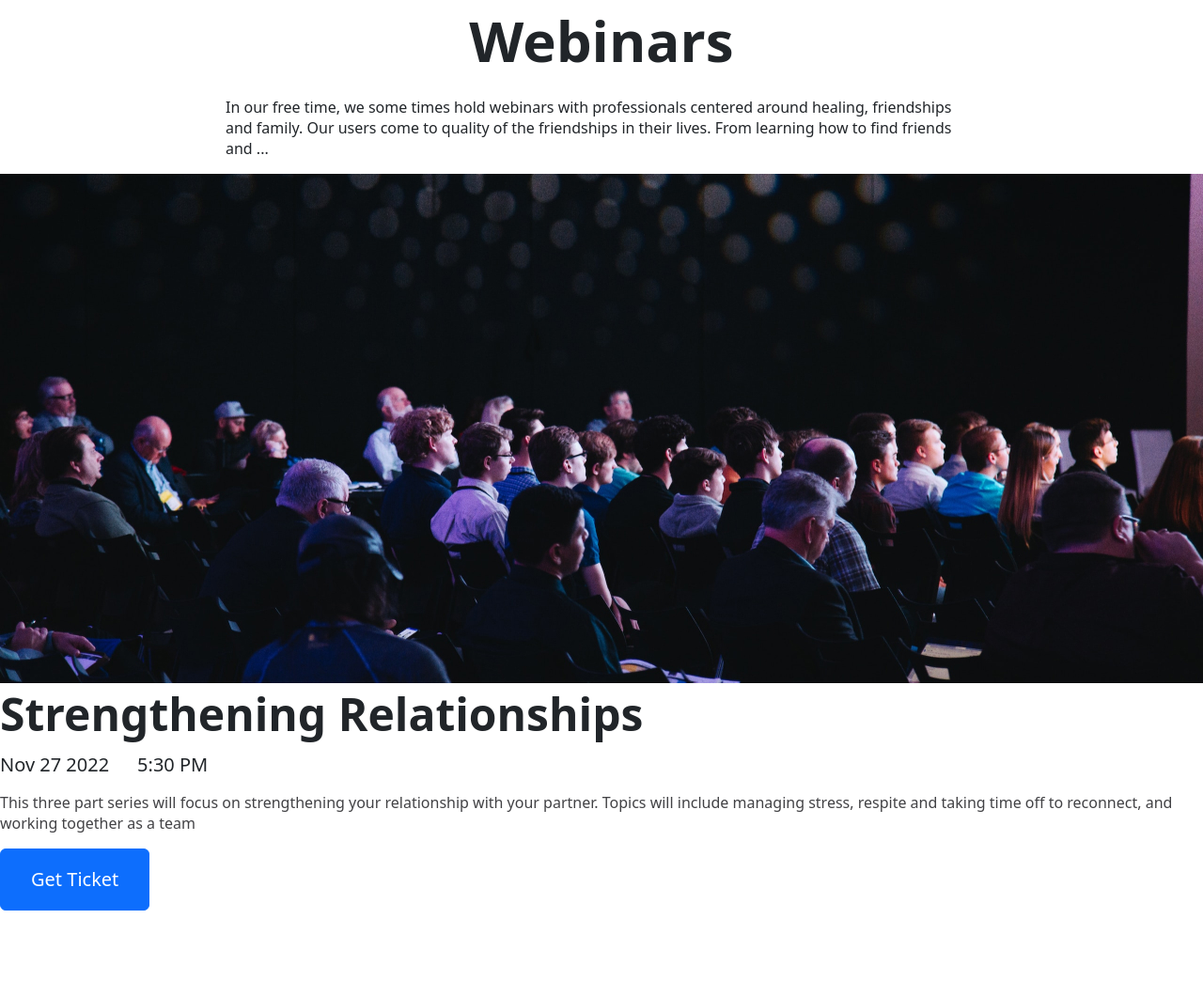
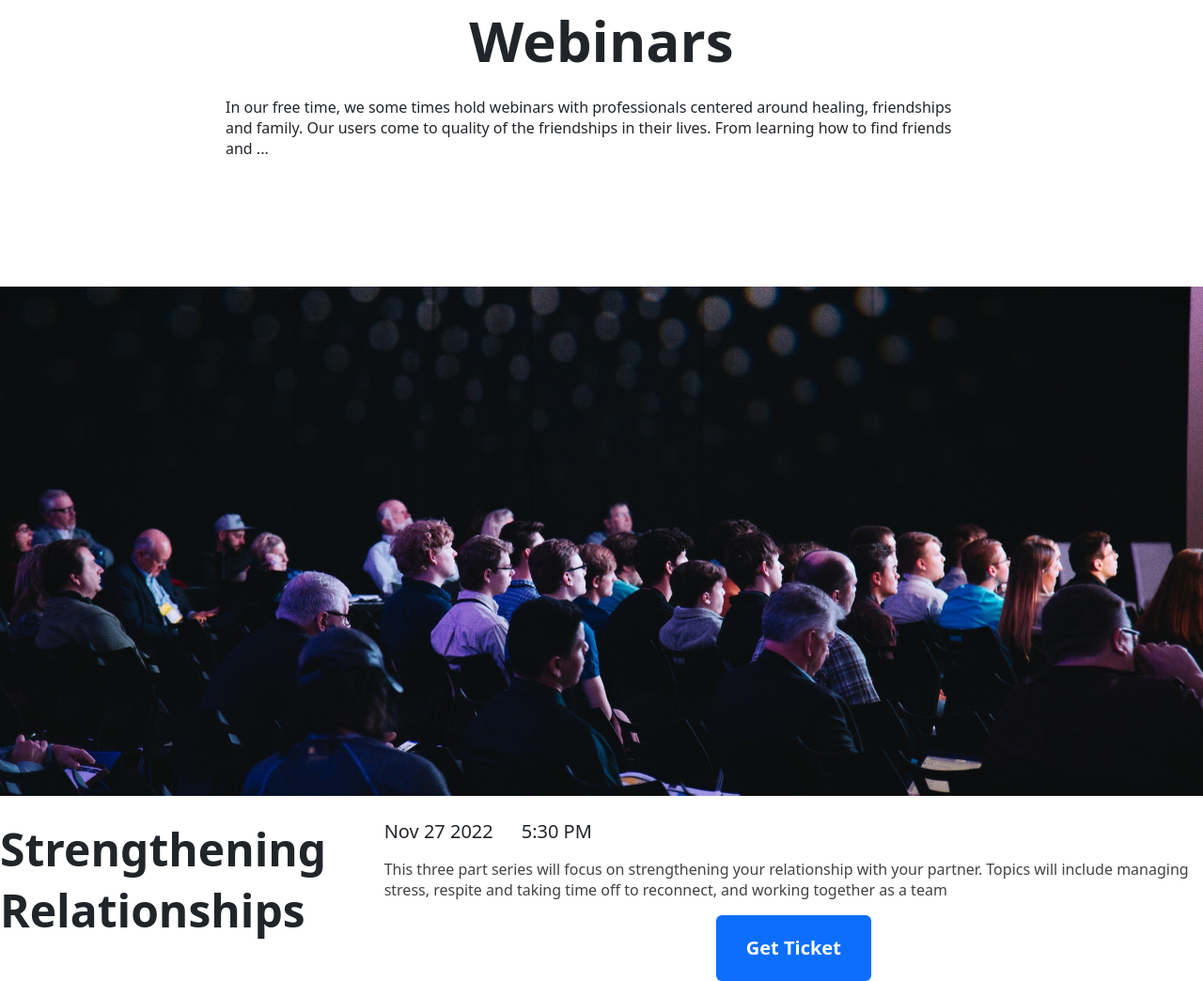
Before and after one commit to we0ut/Andrej-main, a plain HTML site: page index.html in a window 1280 px wide. Shown: the part 173-1217 px from the top of the page at 94% size. Before the commit the page ends 1142 px from the top, so only its background shows below. Drawn offline with nearby package versions, Linux system fonts and the light colour scheme.

Commit message:
detailing the headline seciton

```diff
--- a/assets/css/style.css
+++ b/assets/css/style.css
@@ -28,6 +28,7 @@
   width: 800px;
   margin: 0 auto;
   margin-top: 110px;
+  margin-bottom: 120px;
 
   display: flex;
   align-items: center;
@@ -79,6 +80,43 @@
   line-height: 24px;
 }
 
+.strengthening-relationships {
+  width: 1280px;
+}
+.strengthening-relationships,
+.event-bio {
+  margin: 0 auto;
+  display: flex;
+  flex-direction: column;
+  align-items: center;
+}
+
+.container-section-flex {
+  display: flex;
+}
+
+.sr-img {
+  margin-bottom: 24px;
+}
+
+@media only screen and (max-width: 768px) {
+  .images-parent {
+    height: 300px;
+  }
+
+  .sr-img {
+    height: 100%;
+    object-fit: cover;
+  }
+}
+
+.buy-button {
+  padding: 20px 32px 20px 32px;
+  border: 0px;
+  font-weight: 700;
+  font-size: 20px;
+  color: #fff;
+}
 /* .site-header {
   display: flex;
   justify-content: space-between;
--- a/index.html
+++ b/index.html
@@ -80,23 +80,33 @@
       </p>
     </div>
 
-    <section>
-      <img src="assets/img/Rectangle 2.jpg" alt="Presentation" />
+    <section class="strengthening-relationships">
+      <div class="images-parent">
+        <img
+          src="assets/img/Rectangle 2.jpg"
+          alt="Presentation"
+          class="sr-img"
+        />
+      </div>
+      <div class="container-section-flex">
         <h2 class="section-title">Strengthening Relationships</h2>
 
+        <div class="event-bio">
+          <div class="container-seciton">
             <div class="date-and-time">
               <p class="section-date">Nov 27 2022</p>
               <p class="section-time">5:30 PM</p>
             </div>
             <p class="section-paragraph">
-        This three part series will focus on strengthening your relationship
-        with your partner. Topics will include managing stress, respite and
-        taking time off to reconnect, and working together as a team
+              This three part series will focus on strengthening your
+              relationship with your partner. Topics will include managing
+              stress, respite and taking time off to reconnect, and working
+              together as a team
             </p>
-
-      <button type="button" class="btn btn-primary btn-ticket">
-        Get Ticket
-      </button>
+          </div>
+          <a href="#" class="btn btn-primary buy-button">Get Ticket</a>
+        </div>
+      </div>
     </section>
     <script
       src="https://cdn.jsdelivr.net/npm/bootstrap@5.2.3/dist/js/bootstrap.bundle.min.js"
```
Lines whose indentation alone changed are shown as unchanged.
